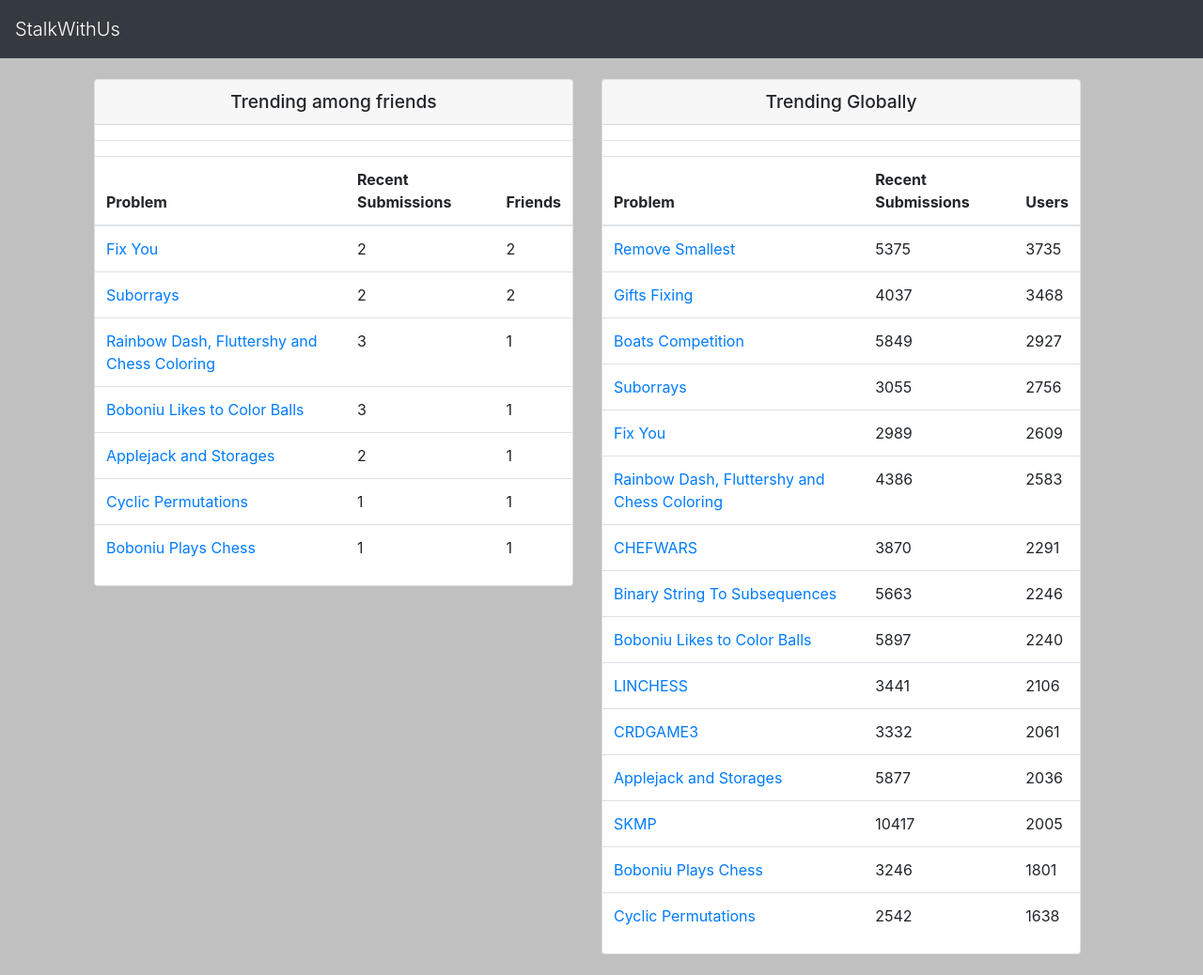
After one commit to saloni19tyagi/StalkWithUs, a Django app: page /trendingProblems/ in a window 1280 px wide. The commit adds this page. Shown: the whole page at 94% size. Run offline with Django 3.2, Linux system fonts and the light colour scheme; parts of the project's set-up code (start-up, migrations or seed data) failed here and were passed over; some libraries are stand-ins or nearby versions.

Commit message:
trending problems page added

```diff
--- a/StalkWithUs/templates/base.html
+++ b/StalkWithUs/templates/base.html
@@ -1,5 +1,6 @@
 <!DOCTYPE html>
 <html lang="en">
+
 <head>
     <title>StalkWithUs</title>
     <meta charset="utf-8">
@@ -14,7 +15,19 @@
     <!-- <script src="https://code.highcharts.com/highcharts.src.js"></script> -->
     <script type="text/javascript" src="http://code.jquery.com/jquery-1.10.0.min.js"></script>
     <script type="text/javascript" src="/static/js/Chart.min.js"></script>
+
+
+    <script>
+        function hide(element) {
+            if (document.getElementById) {
+                 console.log("hide")
+                var style= document.getElementById(element).style
+                style.display = "none" ;
+            }
+        }
+    </script>
 </head>
+
 <body class="body">
     <nav class="navbar navbar-dark bg-dark">
         {% if 'email' in request.session %}
@@ -28,10 +41,10 @@
         <ul class="nav navbar-nav ml-auto">
             {% if 'email' in request.session %}
             <li class="nav-item" style="margin-right: 10px;">
-                <a class="nav-link active" href="{% url 'profile' %}" >{{ request.session.handle }}</a>
+                <a class="nav-link active" href="{% url 'profile' %}">{{ request.session.handle }}</a>
             </li>
             <li class="nav-item">
-    			<a class=" nav-link active" href="{% url 'logout' %}"  >Log out</a>
+                <a class=" nav-link active" href="{% url 'logout' %}">Log out</a>
             </li>
             {% endif %}
         </ul>
@@ -53,7 +66,6 @@
         <a class="nav-link active" href="{% url 'friends' %}">Your Friends</a>
         <a class="nav-link active" href="{% url 'todolist' %}">To do list</a>
         <a class="nav-link active" href="{% url 'leaderboard' %}">Leaderboard</a>
-        <a class="nav-link active" href="{% url 'refreshData' %}">Refresh Feeds</a>
     </div>
     <div id="main" class="container">
         <!-- <div class="row"> -->
@@ -61,4 +73,5 @@
         <!-- </div> -->
     </div>
 </body>
+
 </html>
--- /dev/null
+++ b/dashboard/templates/trending_problems.html
@@ -0,0 +1,251 @@
+{% extends "base.html" %}
+{% block content %}
+
+<div class="row col s12">
+    <div class="col offset-s1 s4 z-depth-2 trendings-html-table" id="friends-trending-table" >
+    <div class="card">
+            <div>
+                <h5 class="card-header">Trending among friends</h5>
+                <hr>
+                <table  class="table  table-hover ">
+                    <thead >
+                        <tr>
+                            <th>Problem</th>
+                            <th>Recent Submissions</th>
+                            <th>Friends</th>
+                        </tr>
+                    </thead>
+                    <tbody class="card-body">
+                        <tr>
+                            <td class="left-align-problem">
+                                <div style="display: inline;">
+                                    <a class="problem-listing solved-problem" href="https://codeforces.com/problemset/problem/1391/B"
+                                        target="_blank" title="Solved problem">Fix You</a>
+
+                                </div>
+                            </td>
+                            <td>2</td>
+                            <td>2</td>
+                        </tr>
+                        <tr>
+                            <td class="left-align-problem">
+                                <div style="display: inline;">
+                                    <a class="problem-listing solved-problem" href="https://codeforces.com/problemset/problem/1391/A"
+                                        target="_blank" title="Solved problem">Suborrays</a>
+                                    </div>
+                            </td>
+                            <td>2</td>
+                            <td>2</td>
+                        </tr>
+                        <tr>
+                            <td class="left-align-problem">
+                                <div style="display: inline;"><a class="problem-listing unattempted-problem"
+                                        href="https://codeforces.com/problemset/problem/1393/A" target="_blank"
+                                        title="Unattempted problem">Rainbow Dash, Fluttershy and Chess Coloring</a>
+                                        </div>
+                            </td>
+                            <td>3</td>
+                            <td>1</td>
+                        </tr>
+                        <tr>
+                            <td class="left-align-problem">
+                                <div style="display: inline;"><a class="problem-listing unsolved-problem"
+                                        href="https://codeforces.com/problemset/problem/1395/A" target="_blank" title="Unsolved problem">Boboniu
+                                        Likes to Color Balls</a></div>
+                            </td>
+                            <td>3</td>
+                            <td>1</td>
+                        </tr>
+                        <tr>
+                            <td class="left-align-problem">
+                                <div style="display: inline;"><a class="problem-listing unattempted-problem"
+                                        href="https://codeforces.com/problemset/problem/1393/B" target="_blank"
+                                        title="Unattempted problem">Applejack and Storages</a></div>
+                            </td>
+                            <td>2</td>
+                            <td>1</td>
+                        </tr>
+                        <tr>
+                            <td class="left-align-problem">
+                                <div style="display: inline;"><a class="problem-listing unsolved-problem"
+                                        href="https://codeforces.com/problemset/problem/1391/C" target="_blank" title="Unsolved problem">Cyclic
+                                        Permutations </a></div>
+                            </td>
+                            <td>1</td>
+                            <td>1</td>
+                        </tr>
+                        <tr>
+                            <td class="left-align-problem">
+                                <div style="display: inline;"><a class="problem-listing solved-problem"
+                                        href="http://www.codeforces.com/problemset/problem/1395/B" target="_blank" title="Solved problem">Boboniu
+                                        Plays Chess</a></div>
+                            </td>
+                            <td>1</td>
+                            <td>1</td>
+                        </tr>
+                    </tbody>
+                </table>
+            </div>
+        </div>
+    </div>
+   <!-- <div class="card">
+
+   </div> -->
+    <div class="col offset-s2 s4 z-depth-2" id="global-trending-table" >
+        <div class="card">
+            <div>
+                <h5 class="card-header">Trending Globally</h5>
+                <hr>
+                <table  class="table  table-hover ">
+                    <thead >
+                        <tr>
+                            <th>Problem</th>
+                            <th>Recent Submissions</th>
+                            <th>Users</th>
+                        </tr>
+                    </thead>
+                    <tbody class="card-body">
+                        <tr>
+                            <td class="left-align-problem">
+                                <div style="display: inline;"><a class="problem-listing unattempted-problem"
+                                        href="https://codeforces.com/problemset/problem/1399/A" target="_blank" title="Unattempted problem">Remove
+                                        Smallest</a>
+                                </div>
+                            </td>
+                            <td>5375</td>
+                            <td>3735</td>
+                        </tr>
+                        <tr>
+                            <td class="left-align-problem">
+                                <div style="display: inline;"><a class="problem-listing unattempted-problem"
+                                        href="https://codeforces.com/problemset/problem/1399/B" target="_blank" title="Unattempted problem">Gifts
+                                        Fixing</a></div>
+                            </td>
+                            <td>4037</td>
+                            <td>3468</td>
+                        </tr>
+                        <tr>
+                            <td class="left-align-problem">
+                                <div style="display: inline;"><a class="problem-listing unattempted-problem"
+                                        href="https://codeforces.com/problemset/problem/1399/C" target="_blank" title="Unattempted problem">Boats
+                                        Competition</a></div>
+                            </td>
+                            <td>5849</td>
+                            <td>2927</td>
+                        </tr>
+                        <tr>
+                            <td class="left-align-problem">
+                                <div style="display: inline;"><a class="problem-listing solved-problem"
+                                        href="https://codeforces.com/problemset/problem/1391/A" target="_blank"
+                                        title="Solved problem">Suborrays</a></div>
+                            </td>
+                            <td>3055</td>
+                            <td>2756</td>
+                        </tr>
+                        <tr>
+                            <td class="left-align-problem">
+                                <div style="display: inline;"><a class="problem-listing solved-problem"
+                                        href="/problems?problem_id=78847" target="_blank" title="Solved problem">Fix
+                                        You</a></div>
+                            </td>
+                            <td>2989</td>
+                            <td>2609</td>
+                        </tr>
+                        <tr>
+                            <td class="left-align-problem">
+                                <div style="display: inline;"><a class="problem-listing unattempted-problem"
+                                        href="/problems?problem_id=78717" target="_blank"
+                                        title="Unattempted problem">Rainbow Dash, Fluttershy and Chess Coloring</a></div>
+                            </td>
+                            <td>4386</td>
+                            <td>2583</td>
+                        </tr>
+                        <tr>
+                            <td class="left-align-problem">
+                                <div style="display: inline;"><a class="problem-listing unattempted-problem"
+                                        href="/problems?problem_id=79113" target="_blank"
+                                        title="Unattempted problem">CHEFWARS</a></div>
+                            </td>
+                            <td>3870</td>
+                            <td>2291</td>
+                        </tr>
+                        <tr>
+                            <td class="left-align-problem">
+                                <div style="display: inline;"><a class="problem-listing unattempted-problem"
+                                        href="/problems?problem_id=78641" target="_blank" title="Unattempted problem">Binary
+                                        String To Subsequences</a></div>
+                            </td>
+                            <td>5663</td>
+                            <td>2246</td>
+                        </tr>
+                        <tr>
+                            <td class="left-align-problem">
+                                <div style="display: inline;"><a class="problem-listing unsolved-problem"
+                                        href="/problems?problem_id=79071" target="_blank" title="Unsolved problem">Boboniu
+                                        Likes to Color Balls</a></div>
+                            </td>
+                            <td>5897</td>
+                            <td>2240</td>
+                        </tr>
+                        <tr>
+                            <td class="left-align-problem">
+                                <div style="display: inline;"><a class="problem-listing unattempted-problem"
+                                        href="/problems?problem_id=79114" target="_blank"
+                                        title="Unattempted problem">LINCHESS</a></div>
+                            </td>
+                            <td>3441</td>
+                            <td>2106</td>
+                        </tr>
+                        <tr>
+                            <td class="left-align-problem">
+                                <div style="display: inline;"><a class="problem-listing unattempted-problem"
+                                        href="/problems?problem_id=79144" target="_blank"
+                                        title="Unattempted problem">CRDGAME3</a></div>
+                            </td>
+                            <td>3332</td>
+                            <td>2061</td>
+                        </tr>
+                        <tr>
+                            <td class="left-align-problem">
+                                <div style="display: inline;"><a class="problem-listing unattempted-problem"
+                                        href="/problems?problem_id=78718" target="_blank"
+                                        title="Unattempted problem">Applejack and Storages</a></div>
+                            </td>
+                            <td>5877</td>
+                            <td>2036</td>
+                        </tr>
+                        <tr>
+                            <td class="left-align-problem">
+                                <div style="display: inline;"><a class="problem-listing unattempted-problem"
+                                        href="https://www.codechef.com/AUG20B/problems/SKMP" target="_blank"
+                                        title="Unattempted problem">SKMP</a></div>
+                            </td>
+                            <td>10417</td>
+                            <td>2005</td>
+                        </tr>
+                        <tr>
+                            <td class="left-align-problem">
+                                <div style="display: inline;"><a class="problem-listing solved-problem"
+                                        href="https://codeforces.com/problemset/problem/1395/B" target="_blank" title="Solved problem">Boboniu
+                                        Plays Chess</a></div>
+                            </td>
+                            <td>3246</td>
+                            <td>1801</td>
+                        </tr>
+                        <tr>
+                            <td class="left-align-problem">
+                                <div style="display: inline;"><a class="problem-listing unsolved-problem"
+                                        href="https://codeforces.com/problemset/problem/1391/C" target="_blank" title="Unsolved problem">Cyclic
+                                        Permutations </a></div>
+                            </td>
+                            <td>2542</td>
+                            <td>1638</td>
+                        </tr>
+                    </tbody>
+                </table>
+            </div>
+        </div>
+
+    </div>
+</div>
+{% endblock %}
--- a/dashboard/urls.py
+++ b/dashboard/urls.py
@@ -29,7 +29,8 @@ urlpatterns = [
     path('leaderboard/', views.leaderboard, name='leaderboard'),
     path('recentsubmissions/', views.recentsubmissions, name='recentsubmissions'),
     path('aboutus/', views.aboutus, name='aboutus'),
-    path('chart/', line_chart, name='line_chart'),
-    path('chartJSON/', line_chart_json, name='line_chart_json'),
-    path('refreshData', views.refreshData, name='refreshData')
+    path('trendingProblems/', views.trendingProblems, name='trendingProblems'),
+    # path('chart/', line_chart, name='line_chart'),
+    # path('chartJSON/', line_chart_json, name='line_chart_json'),
+    # path('refreshData', views.refreshData, name='refreshData')
 ]
--- a/dashboard/views.py
+++ b/dashboard/views.py
@@ -8,7 +8,7 @@ from django.contrib.auth import logout
 # Create your views here.
 import requests
 from django.views.generic import TemplateView
-from chartjs.views.lines import BaseLineChartView
+# from chartjs.views.lines import BaseLineChartView
 
 from dashboard import models
 from login import models
@@ -54,40 +54,44 @@ def aboutus(request):
 def recentsubmissions(request):
     return render(request, "recent_friends_submissions.html")
 
-
-def refreshData(request):
-    codechef_url = 'https://competitive-coding-api.herokuapp.com/api/codechef/%s' % request.session['codechef']
-    response = requests.get(codechef_url)
-    codechef = response.json();
-    codeforcesurl = "https://codeforces.com/api/user.info?handles=" + request.session['codeforces']
-    codeforces = requests.request("GET", codeforcesurl).json()
-    li = codeforces['result']
-    codeforcesrating = li[0]
-
-    user = models.userdata.objects.get(email = request.session['email'])
-    user.codeforcesRating = codeforcesrating['rating']
-    user.codechefRating = codechef['rank']
-    user.save()
-    print(codeforcesrating['maxRating'])
-    print(codechef['rank'])
-
-    return render(request, "profile.html")
+def trendingProblems(request):
+    return render(request, "trending_problems.html")
 
 
-class LineChartJSONView(BaseLineChartView):
-    def get_labels(self):
-        """Return 7 labels for the x-axis."""
-        return ["January", "February", "March", "April", "May", "June", "July"]
 
-    def get_providers(self):
-        """Return names of datasets."""
-        return ["codeforces", "codechef", "hackerrank"]
+# def refreshData(request):
+#     codechef_url = 'https://competitive-coding-api.herokuapp.com/api/codechef/%s' % request.session['codechef']
+#     response = requests.get(codechef_url)
+#     codechef = response.json();
+#     codeforcesurl = "https://codeforces.com/api/user.info?handles=" + request.session['codeforces']
+#     codeforces = requests.request("GET", codeforcesurl).json()
+#     li = codeforces['result']
+#     codeforcesrating = li[0]
 
-    def get_data(self):
-        """Return 3 datasets to plot."""
+#     user = models.userdata.objects.get(email = request.session['email'])
+#     user.codeforcesRating = codeforcesrating['rating']
+#     user.codechefRating = codechef['rank']
+#     user.save()
+#     print(codeforcesrating['maxRating'])
+#     print(codechef['rank'])
 
-        return [codeforces[0], codechef[0], hackerrank[0]]
+#     return render(request, "profile.html")
 
 
-line_chart = TemplateView.as_view(template_name='line_chart.html')
-line_chart_json = LineChartJSONView.as_view()
+# class LineChartJSONView(BaseLineChartView):
+#     def get_labels(self):
+#         """Return 7 labels for the x-axis."""
+#         return ["January", "February", "March", "April", "May", "June", "July"]
+
+#     def get_providers(self):
+#         """Return names of datasets."""
+#         return ["codeforces", "codechef", "hackerrank"]
+
+#     def get_data(self):
+#         """Return 3 datasets to plot."""
+
+#         return [codeforces[0], codechef[0], hackerrank[0]]
+
+
+# line_chart = TemplateView.as_view(template_name='line_chart.html')
+# line_chart_json = LineChartJSONView.as_view()
```
Also changed, not shown: dashboard/templates/friends.html (+12 -52 lines), dashboard/templates/index.html (+20 -10 lines). Lines whose indentation alone changed are shown as unchanged.
